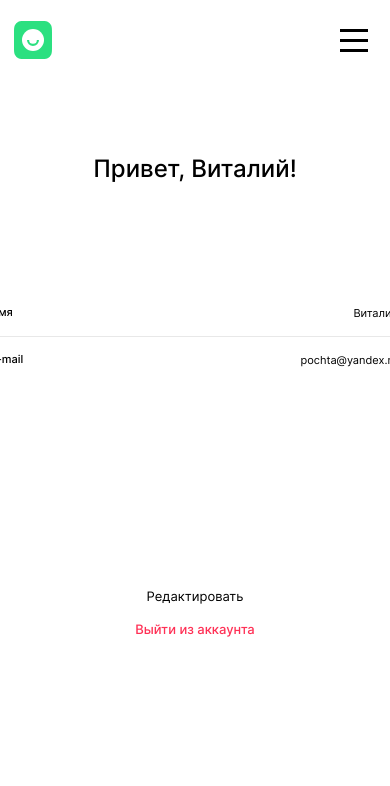
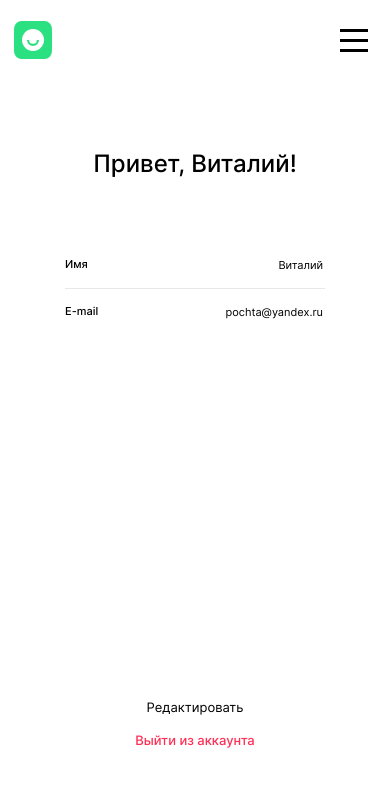
Before and after one commit to h1ze/movies-explorer-frontend, a React (Create React App) app: page /profile in a window 390 px wide. Shown: the top 786 px of the page. Built offline with nearby package versions, Linux system fonts and the light colour scheme.

Commit message:
feat: реализовать адаптивность для Profile

```diff
--- a/src/components/NavTab/NavTab.jsx
+++ b/src/components/NavTab/NavTab.jsx
@@ -1,6 +1,5 @@
 import React from 'react';
 import './NavTab.css';
-import { Link } from 'react-router-dom';
 
 const NavTab = () => {
   return (
--- a/src/components/Profile/Profile.css
+++ b/src/components/Profile/Profile.css
@@ -1,5 +1,5 @@
 .profile {
-  padding: 59px 0 70px;
+  padding: 75px 0 70px;
   display: flex;
   justify-content: center;
 }
@@ -11,7 +11,7 @@
 }
 
 .profile__title {
-  margin-bottom: 123px;
+  margin: 0 0 123px 0;
   font-family: 'Inter', 'Arial', sans-serif;
   font-style: normal;
   font-weight: 500;
@@ -71,3 +71,32 @@
   font-weight: 500;
   color: #ff3055;
 }
+
+@media screen and (max-width: 984px) {
+  .profile {
+    padding: 234px 0 269px;
+  }
+
+  .profile__title {
+    margin-bottom: 96px;
+  }
+
+  .profile__form {
+    margin: 0 0 210px 0;
+  }
+}
+
+@media screen and (max-width: 568px) {
+  .profile {
+    padding: 70px 0 40px;
+  }
+
+  .profile__title {
+    margin-bottom: 80px;
+  }
+
+  .profile__form {
+    width: 260px;
+    margin: 0 0 379px 0;
+  }
+}
```
